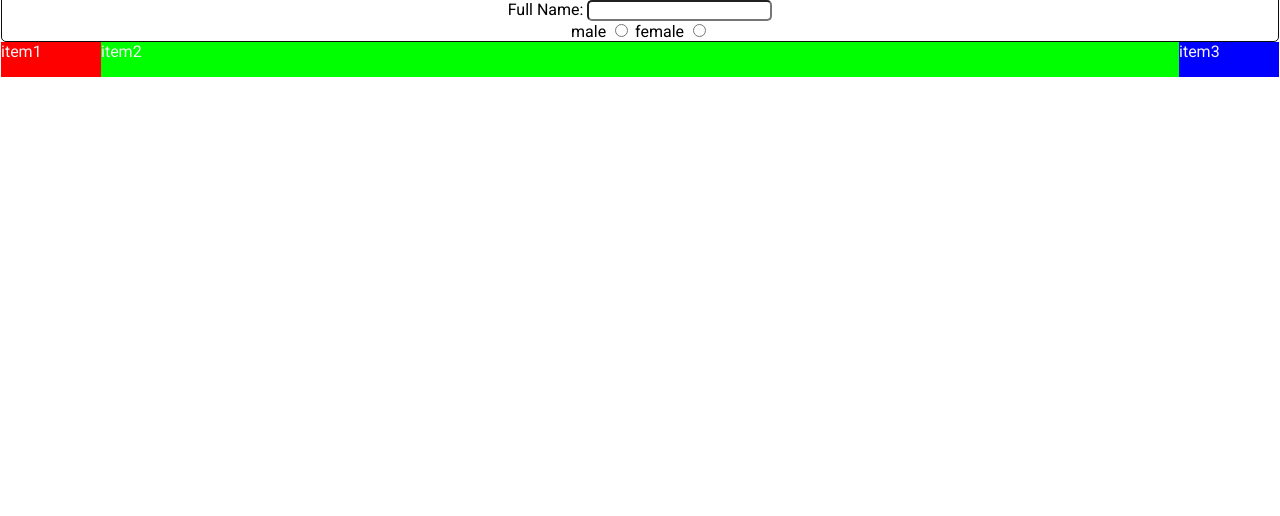
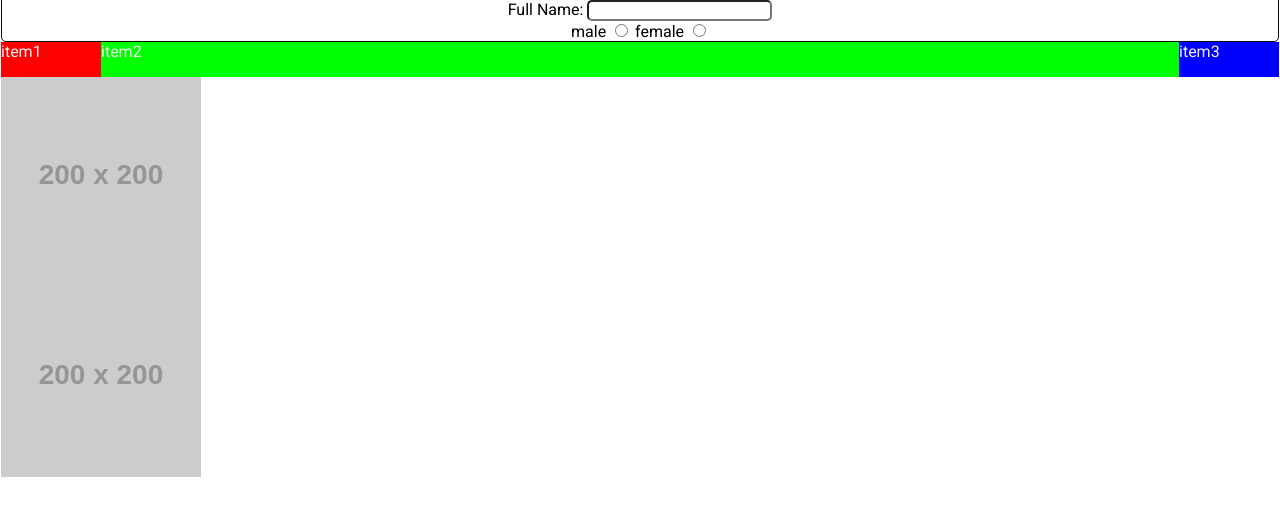
Before and after one commit to hoanganhuynh/demoCss, a plain HTML site: page index.html in a window 1280 px wide. Shown: the part 178-694 px from the top of the page. Drawn offline with Linux system fonts and the light colour scheme; placeholder pictures from the web are drawn by us.

Commit message:
make some transition test

```diff
--- a/index.html
+++ b/index.html
@@ -25,5 +25,11 @@
        <div class="item2">item2</div>
        <div class="item3">item3</div>
    </div>
+   <div class="tran-tran">
+       <img src="http://via.placeholder.com/200" alt="">
+   </div>
+   <div class="tran-scale">
+       <img src="http://via.placeholder.com/200" alt="">
+   </div>
 </body>
 </html>
--- a/style.css
+++ b/style.css
@@ -90,3 +90,25 @@ div {
     background: #00f;
     flex-basis: 100px
 }
+
+.tran-tran {
+    height: 200px;
+    width: 200px;
+    transform: translate(0px, 0px);
+    transition: all 0.5s
+}
+
+.tran-tran:hover {
+    transform: translate(50px, 50px)
+}
+
+.tran-scale {
+    height: 200px;
+    width: 200px;
+    transform: scale(1);
+    transition: all 0.5s
+}
+
+.tran-scale:hover {
+    transform: scale(0.5)
+}
```
